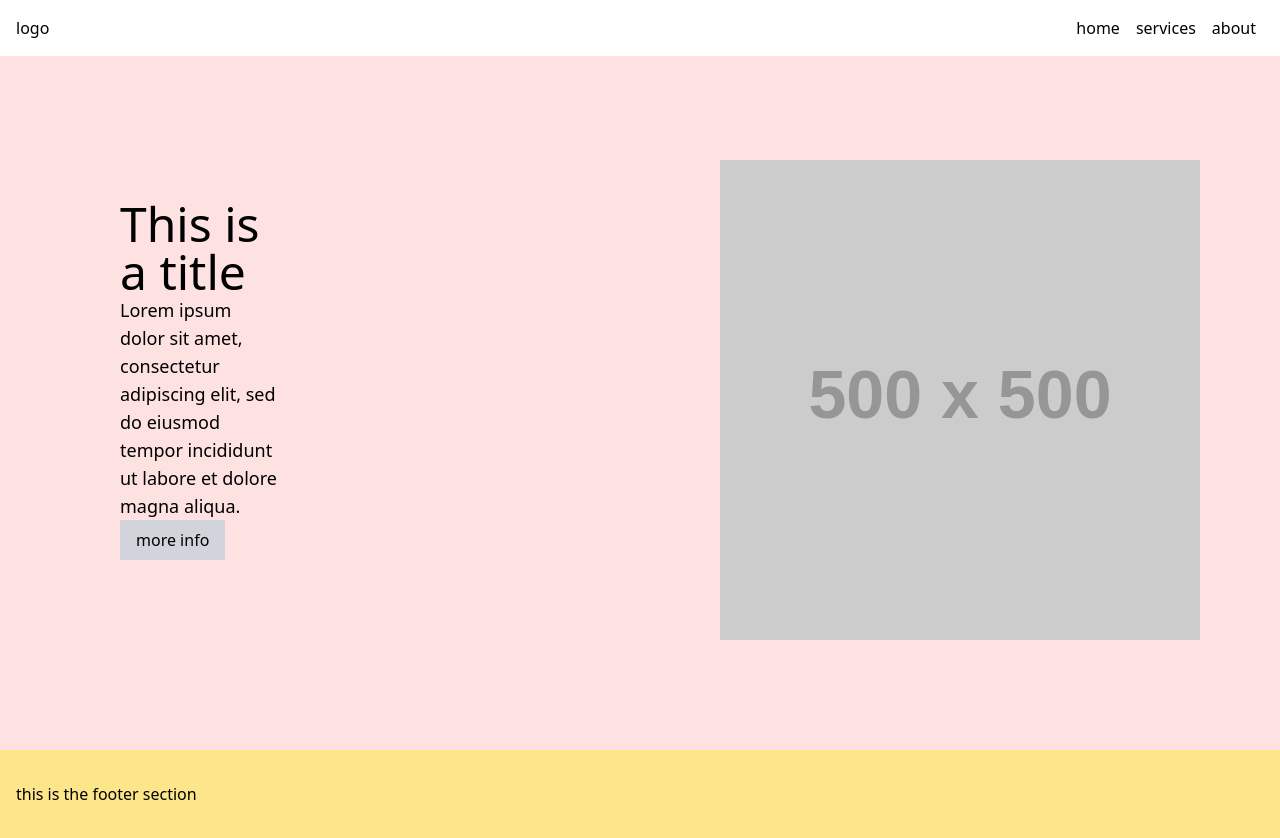
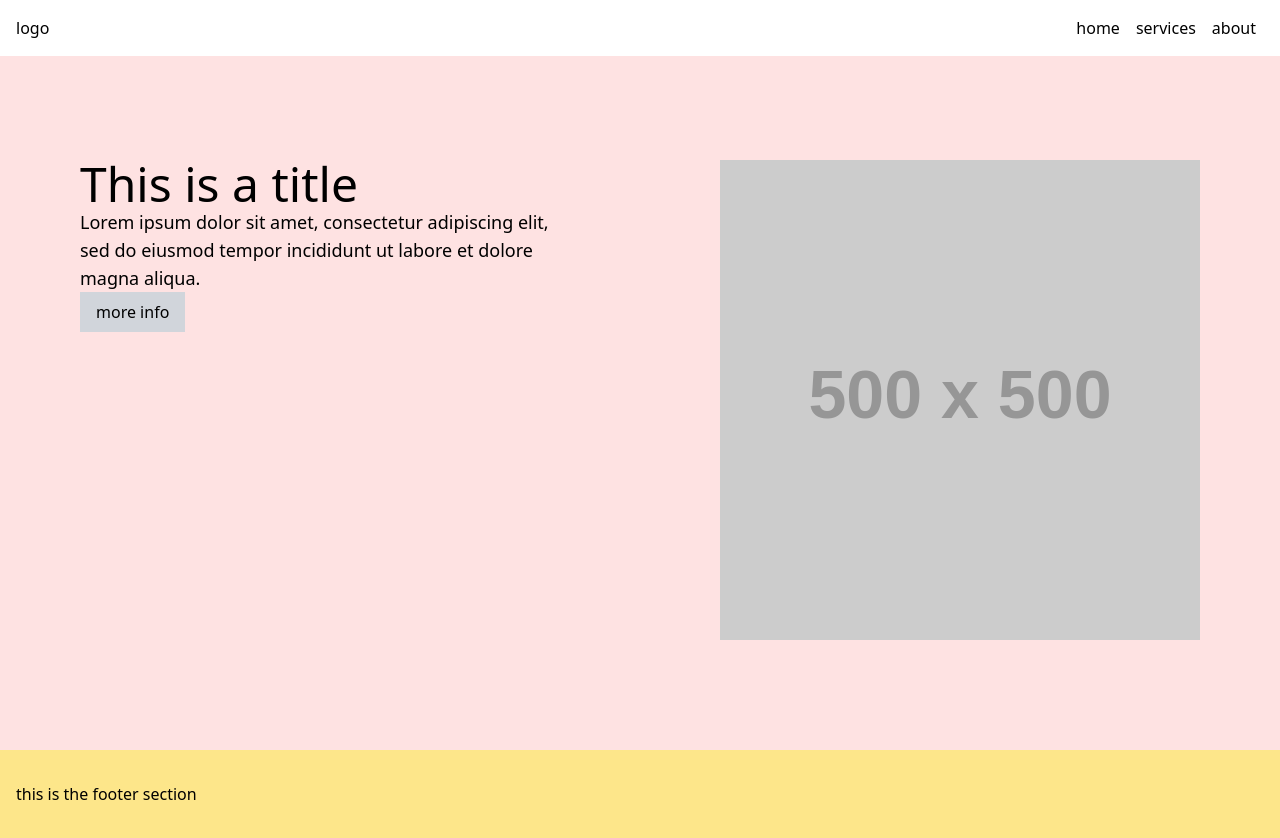
Before and after one commit to flrnd/next-easyweb, a Next.js app: page / in a window 1280 px wide. Built offline with nearby package versions, Linux system fonts and the light colour scheme.

Commit message:
Remove div tag

```diff
--- a/components/section/Content.tsx
+++ b/components/section/Content.tsx
@@ -14,7 +14,7 @@ const Content = ({
   buttonURL,
 }: Props): JSX.Element => {
   return (
-    <div className="content">
+    <>
       <h1 className="text-5xl">{title}</h1>
       <p className="text-lg">{description}</p>
       <button className="bg-gray-300 px-4 py-2">
@@ -22,7 +22,7 @@ const Content = ({
           <a>{buttonText}</a>
         </Link>
       </button>
-    </div>
+    </>
   );
 };
 
```
